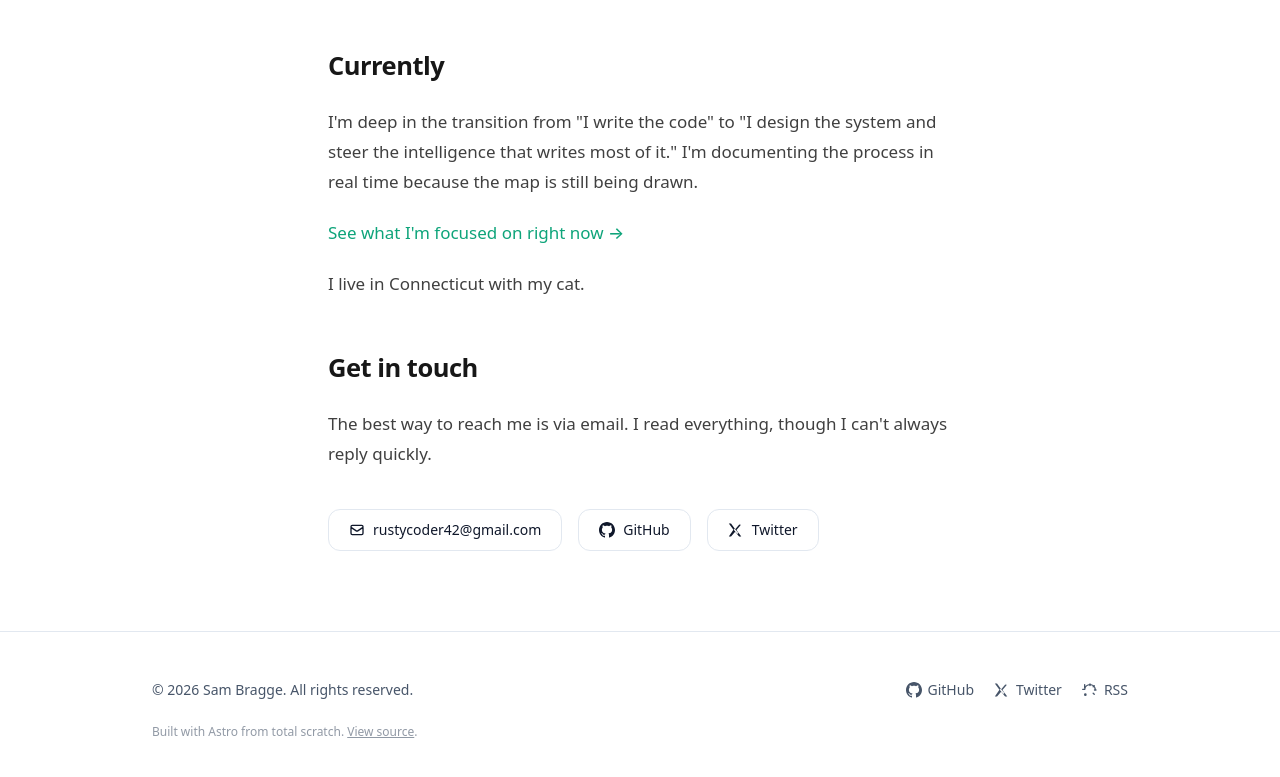
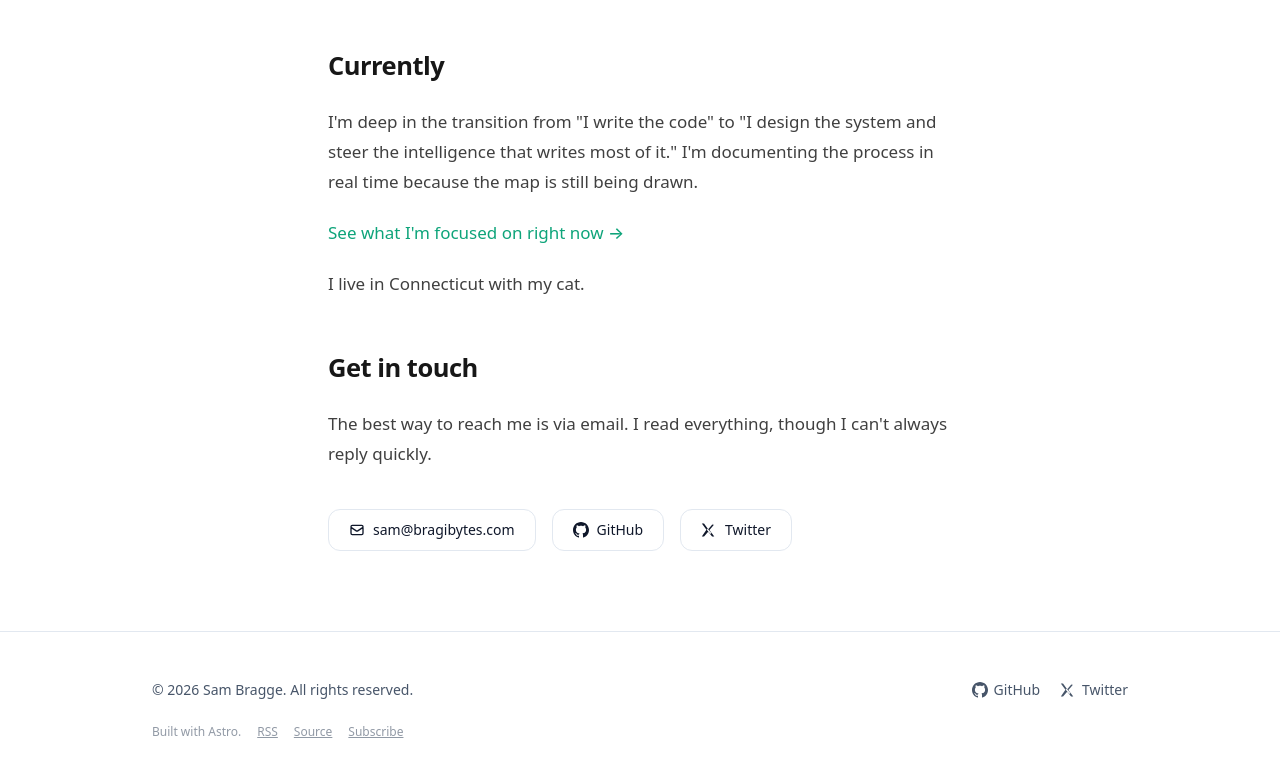
Before and after one commit to bragibytes/devblog, an Astro site: page /about in a window 1280 px wide. Shown: the part 621-1398 px from the top of the page. Built offline with nearby package versions, Linux system fonts and the light colour scheme; Astro itself is replaced by a stand-in of ours.

Commit message:
Site polish: footer, about voice, homepage, and email consistency
- Footer refresh + subtle Subscribe link
- Shifted About page toward Bragibytes brand voice
- Added supporting line under homepage hero
- Updated professional email (sam@bragibytes.com) across the site

Daily batch deploy: 2026-06-04

```diff
--- a/src/components/Footer.astro
+++ b/src/components/Footer.astro
@@ -34,19 +34,15 @@ import { site } from '@/config';
             Twitter
           </a>
         )}
-        <a href="/rss.xml" class="hover:text-[var(--text)] transition-colors inline-flex items-center gap-1.5">
-          <svg xmlns="http://www.w3.org/2000/svg" class="h-4 w-4" fill="none" viewBox="0 0 24 24" stroke="currentColor" stroke-width="2">
-            <path stroke-linecap="round" stroke-linejoin="round" d="M4 4v5h.582m15.356 2A8.001 8.001 0 004.058 11H1" />
-            <path stroke-linecap="round" stroke-linejoin="round" d="M12 3v2.25m6.364.386l-1.591 1.591M21 12h-2.25m-.386 6.364l-1.591-1.591" />
-            <circle cx="5" cy="19" r="1" />
-          </svg>
-          RSS
-        </a>
+
       </div>
     </div>
 
-    <div class="mt-6 text-xs text-[var(--text-muted)]/60">
-      Built with Astro from total scratch. <a href={site.repo} target="_blank" rel="noopener" class="underline hover:no-underline">View source</a>.
+    <div class="mt-6 text-xs text-[var(--text-muted)]/60 flex flex-wrap gap-x-4 gap-y-1">
+      <span>Built with Astro.</span>
+      <a href="/rss.xml" class="underline hover:no-underline">RSS</a>
+      <a href={site.repo} target="_blank" rel="noopener" class="underline hover:no-underline">Source</a>
+      <a href="/" class="underline hover:no-underline">Subscribe</a>
     </div>
   </div>
 </footer>
--- a/src/config.ts
+++ b/src/config.ts
@@ -10,7 +10,7 @@ export const site = {
   url: "https://bragibytes.com",
   author: {
     name: "Sam Bragge",
-    email: "rustycoder42@gmail.com",
+    email: "sam@bragibytes.com",
     github: "bragibytes",
   },
   social: {
--- a/src/pages/about.astro
+++ b/src/pages/about.astro
@@ -5,7 +5,7 @@ import Footer from '@/components/Footer.astro';
 import { site } from '@/config';
 ---
 
-<BaseLayout title={`About — ${site.name}`} description="A bit about Sam Bragge and why this site exists.">
+<BaseLayout title={`About — ${site.name}`} description="Notes on building software by directing AI models and agents.">
   <Header />
 
   <main class="mx-auto max-w-2xl px-6 pt-12 pb-20">
@@ -13,7 +13,7 @@ import { site } from '@/config';
 
     <div class="prose prose-neutral dark:prose-invert">
       <p>
-        Hi, I'm Sam Bragge. I used to be a traditional software engineer. These days I spend most of my time directing AI models and agents to build things.
+        Bragibytes is the public notebook of Sam Bragge. I spend most of my time directing AI models and agents to build production software.
       </p>
 
       <p>
--- a/src/pages/index.astro
+++ b/src/pages/index.astro
@@ -32,6 +32,10 @@ const featuredPost = sortedPosts[0];
 
       <p class="max-w-2xl mx-auto text-3xl md:text-4xl font-semibold tracking-tighter leading-tight">
         Building software by directing AI.
+      </p>
+
+      <p class="mt-4 max-w-xl mx-auto text-[var(--text-muted)]">
+        Notes on the workflows, failures, and leverage that actually matter.
       </p>
 
       <div class="mt-8 flex justify-center">
```
Also changed, not shown: README.md.
